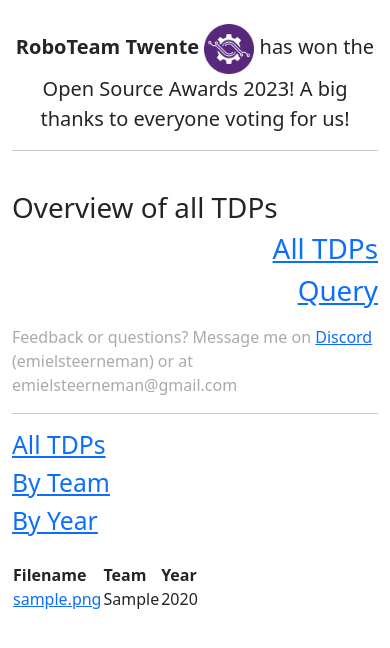
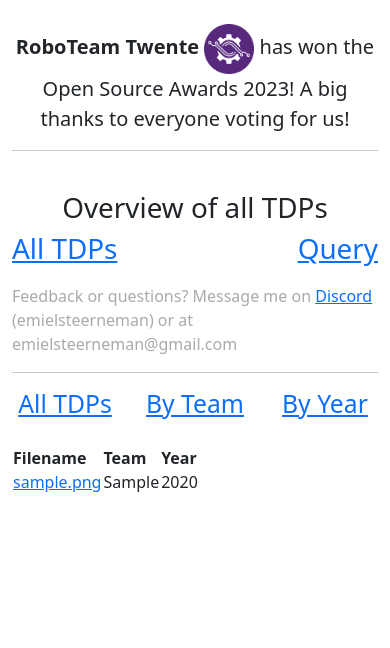
Before and after one commit to emielsteerneman/TDP, a Flask app: page / in a window 390 px wide. Shown: the top 648 px of the page. Run offline with Flask 3, Linux system fonts and the light colour scheme; tables that the repository leaves empty hold one stand-in row (values such as "Sample post"); parts of the project's set-up code (start-up, migrations or seed data) failed here and were passed over; some libraries are stand-ins or nearby versions.

Commit message:
Attempt to make website more mobile friendly

```diff
--- a/templates/query.html
+++ b/templates/query.html
@@ -24,13 +24,13 @@
 
       <br>
       <div class="row">
-        <div class="col-md-6">
+        <div class="col-12 text-center   col-sm-12 text-sm-center   col-md-12   col-lg-6 text-lg-start">
           <h1>Ask and you shall receive</h1>
         </div>
-        <div class="offset-md-2 col-md-2 text-end">
+        <div class="col-6 text-start   col-sm-6   col-md-6   col-lg-3 text-lg-end">
           <h1><a href="/tdps"> All TDPs </a></h1>
         </div>
-        <div class="col-md-2 text-end">
+        <div class="col-6 text-end   col-sm-6  col-md-6   col-lg-3">
           <h1><a href="/query"> Query </a></h1>
         </div>
       </div>
--- a/templates/tdps.html
+++ b/templates/tdps.html
@@ -20,17 +20,16 @@
 			<hr>
 
 			<br>
-
 			<div class="row">
-				<div class='col-md-6'>
-					<h1> Overview of all TDPs </h1>
-				</div>
-				<div class="offset-md-2 col-md-2 text-end">
-					<h1><a href="/tdps"> All TDPs </a></h1>
-				</div>
-				<div class="col-md-2 text-end">
-					<h1><a href="/query"> Query </a></h1>
-				</div>
+			  <div class="col-12 text-center   col-sm-12 text-sm-center   col-md-12   col-lg-6 text-lg-start">
+				<h1>Overview of all TDPs</h1>
+			  </div>
+			  <div class="col-6 text-start   col-sm-6   col-md-6   col-lg-3 text-lg-end">
+				<h1><a href="/tdps"> All TDPs </a></h1>
+			  </div>
+			  <div class="col-6 text-end   col-sm-6  col-md-6   col-lg-3">
+				<h1><a href="/query"> Query </a></h1>
+			  </div>
 			</div>
 
 			<div class="row">
@@ -42,15 +41,15 @@
 			<hr>
 			<div class="row">
 
-				<div class="col-md-2">
+				<div class="col-4 text-center   col-lg-2 text-lg-start">
 					<h2><a href="/tdps"> All TDPs </a> </h2>
 				</div>
 
-				<div class="col-md-2">
+				<div class="col-4 text-center   col-lg-2 text-lg-start">
 					<h2><a href="/tdps?groupby=team"> By Team </a> </h2>
 				</div>
 
-				<div class="col-md-2">
+				<div class="col-4 text-center   col-lg-2 text-lg-start">
 					<h2><a href="/tdps?groupby=year"> By Year </a> </h2>
 				</div>
 
```
Also changed, not shown: templates/tdp.html (+4 -3 lines).
